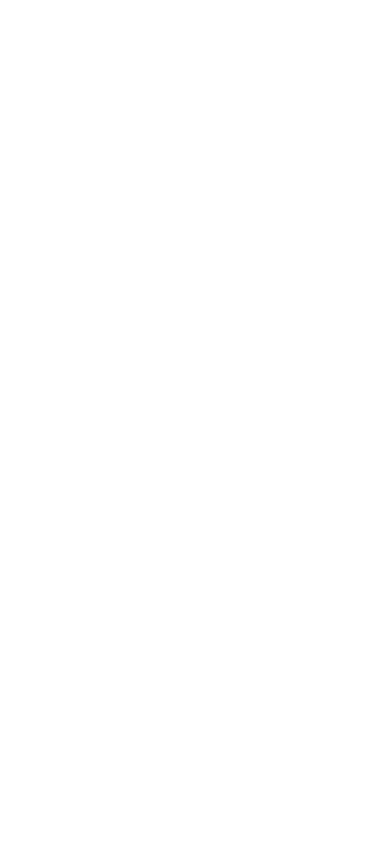
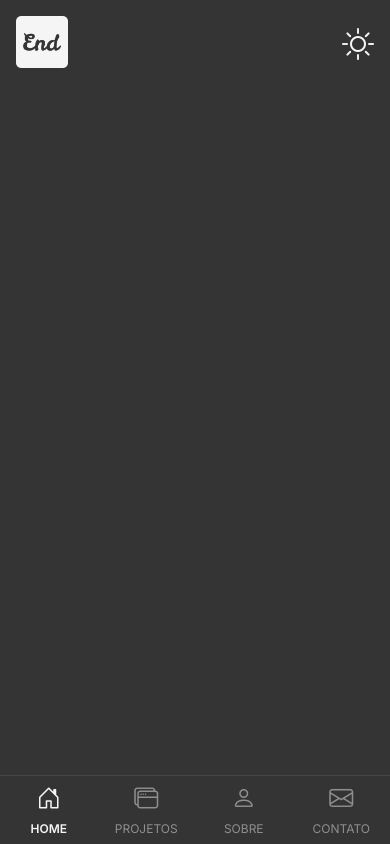
Before and after one commit to Endrylrm/portfolio, a plain HTML site: page index.html in a window 390 px wide. Drawn offline with nearby package versions, Linux system fonts and the light colour scheme.

Commit message:
feat: adicionar novo favicon, CSS do header da página e logotipo.

```diff
--- a/assets/css/reset.css
+++ b/assets/css/reset.css
@@ -4,4 +4,5 @@
   box-sizing: border-box;
   vertical-align: baseline;
   list-style: none;
+  font-family: "Inter", sans-serif;
 }
--- a/assets/css/style.css
+++ b/assets/css/style.css
@@ -1 +1,95 @@
 @import url("reset.css");
+
+:root {
+  --primary-color: #f5f5f5;
+  --primary-bg-color: #343434;
+  --secondary-bg-color: #474747;
+  --border-color: #474747;
+  --title-color: #f5f5f5;
+  --text-color: #8f8f8f;
+  --link-color: #8f8f8f;
+  --icon-color: #b8b8b8;
+}
+
+body {
+  background-color: var(--primary-bg-color);
+}
+
+a {
+  text-decoration: none;
+}
+
+i {
+  color: var(--icon-color);
+}
+
+.header {
+  display: flex;
+  flex-flow: row wrap;
+  align-items: center;
+  justify-content: space-between;
+  padding: 1rem;
+}
+
+.header__brand .brand__logo {
+  width: 3.25rem;
+  height: 3.25rem;
+}
+
+#toggle-theme {
+  font-size: 2rem;
+  color: var(--primary-color);
+}
+
+.menu {
+  display: flex;
+  align-items: center;
+  background: var(--primary-bg-color);
+}
+
+.menu--mobile {
+  width: 100vw;
+  justify-content: space-between;
+  border-top: 1px solid var(--border-color);
+  position: fixed;
+  bottom: 0;
+}
+
+.menu__item {
+  width: 100%;
+}
+
+.menu--mobile .menu__link {
+  display: flex;
+  flex-direction: column;
+  justify-content: center;
+  align-items: center;
+  padding: 0.5rem 1rem;
+  gap: 0.5rem;
+}
+
+.menu__link.active .menu__icon,
+.menu__link.active .menu__text {
+  color: var(--primary-color);
+  font-weight: 600;
+}
+
+.menu__icon,
+.menu__text {
+  color: var(--text-color);
+}
+
+.menu__icon {
+  font-size: 1.5rem;
+}
+
+.menu__text {
+  font-size: 0.75rem;
+  text-transform: uppercase;
+}
+
+@media (min-width: 768px) {
+  .menu--mobile {
+    display: none;
+  }
+}
--- a/index.html
+++ b/index.html
@@ -13,7 +13,56 @@
       href="assets/favicon/favicon.ico"
       type="image/x-icon"
     />
+    <link
+      rel="stylesheet"
+      href="https://cdn.jsdelivr.net/npm/bootstrap-icons@1.11.3/font/bootstrap-icons.min.css"
+    />
+    <link rel="preconnect" href="https://fonts.googleapis.com" />
+    <link rel="preconnect" href="https://fonts.gstatic.com" crossorigin />
+    <link
+      href="https://fonts.googleapis.com/css2?family=Inter:ital,opsz,wght@0,14..32,100..900;1,14..32,100..900&display=swap"
+      rel="stylesheet"
+    />
     <link rel="stylesheet" href="assets/css/style.css" />
   </head>
-  <body></body>
+  <body>
+    <header class="header">
+      <div class="header__brand">
+        <img
+          class="brand__logo"
+          src="assets/images/logo.png"
+          alt="Logo Endryl Richard Monteiro"
+        />
+      </div>
+      <i id="toggle-theme" class="bi bi-sun"></i>
+    </header>
+    <nav>
+      <ul class="menu menu--mobile">
+        <li class="menu__item">
+          <a class="menu__link active" href="#home">
+            <i class="menu__icon bi bi-house-door"></i>
+            <span class="menu__text">Home</span>
+          </a>
+        </li>
+        <li class="menu__item">
+          <a class="menu__link" href="#projects">
+            <i class="menu__icon bi bi-window-stack"></i>
+            <span class="menu__text">Projetos</span>
+          </a>
+        </li>
+        <li class="menu__item">
+          <a class="menu__link" href="#about">
+            <i class="menu__icon bi bi-person"></i>
+            <span class="menu__text">Sobre</span>
+          </a>
+        </li>
+        <li class="menu__item">
+          <a class="menu__link" href="#contact">
+            <i class="menu__icon bi bi-envelope"></i>
+            <span class="menu__text">Contato</span>
+          </a>
+        </li>
+      </ul>
+    </nav>
+  </body>
 </html>
```
Also changed, not shown: assets/favicon/favicon.ico, assets/images/logo-light.png (added), assets/images/logo.png (added).
